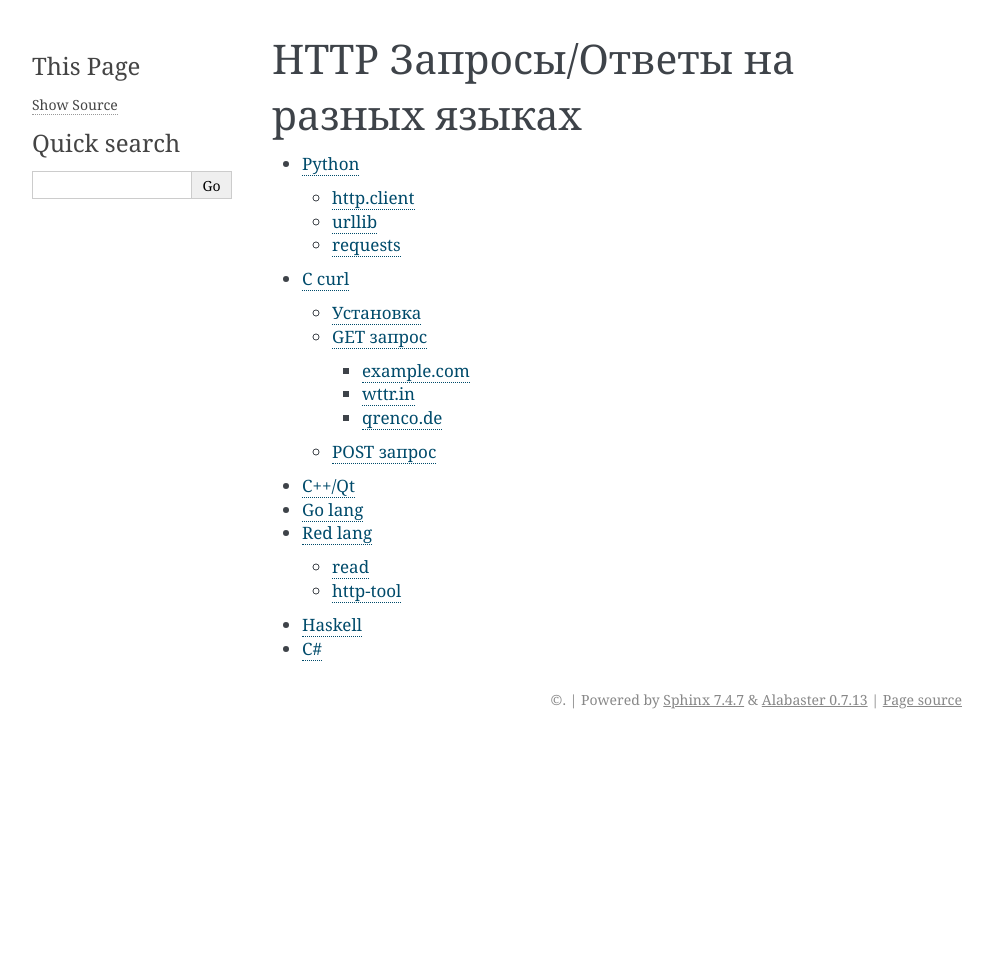
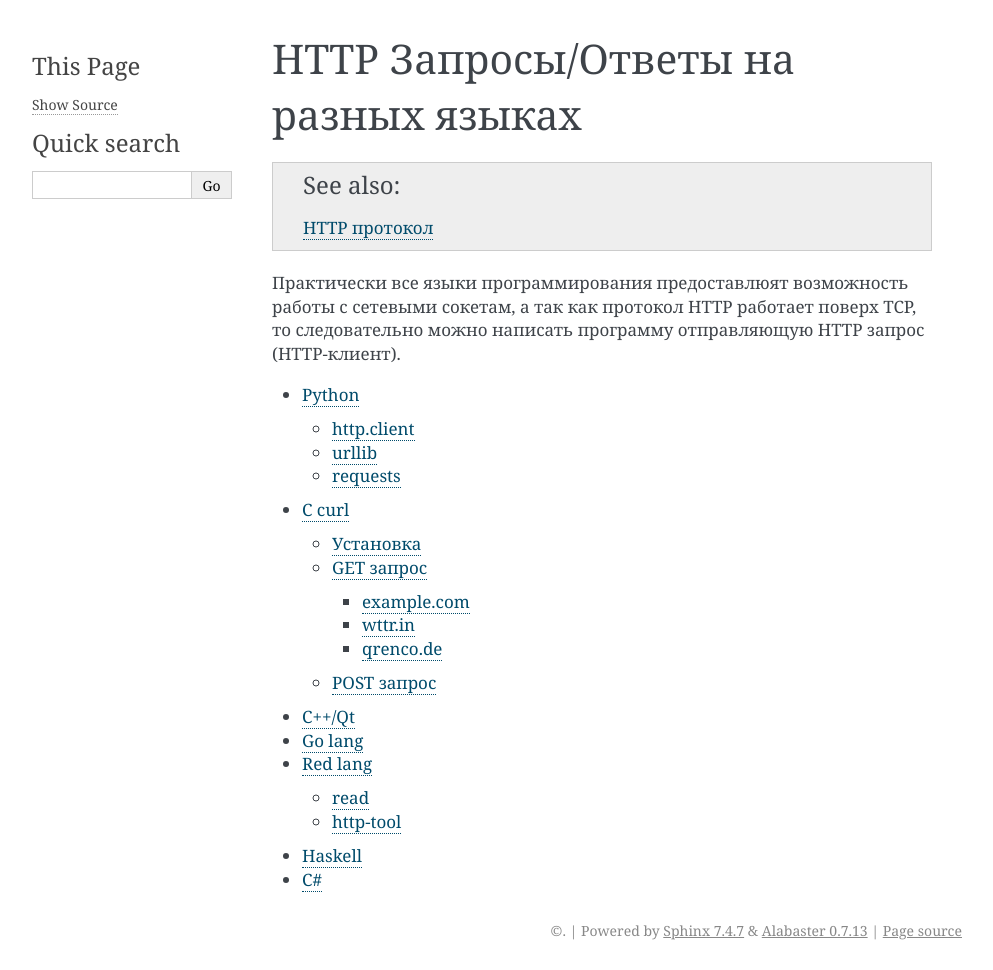
Before and after one commit to ustu/lectures.net, a Sphinx documentation site: the page built from docs/net/requests/index.rst, in a window 1280 px wide. Shown: the whole page, without its empty margins (148-1141 px from the left). Built offline with Sphinx 7.4.7, drawn with Linux system fonts in a browser that asks for light colours; before the commit the page ends 900 px from its top, so only the background shows below that.

Commit message:
Update index.rst

```diff
--- a/docs/net/requests/index.rst
+++ b/docs/net/requests/index.rst
@@ -6,6 +6,14 @@
 
 HTTP Запросы/Ответы на разных языках
 ======================================
+
+.. seealso::
+
+    `HTTP протокол <http://lectureskpd.readthedocs.io/kpd/3.http.html>`_
+
+Практически все языки программирования предоставлюят возможность работы с сетевыми сокетам,
+а так как протокол HTTP работает поверх TCP, то следовательно можно написать программу
+отправляющую HTTP запрос (HTTP-клиент).
 
 .. toctree::
     :maxdepth: 3
```
